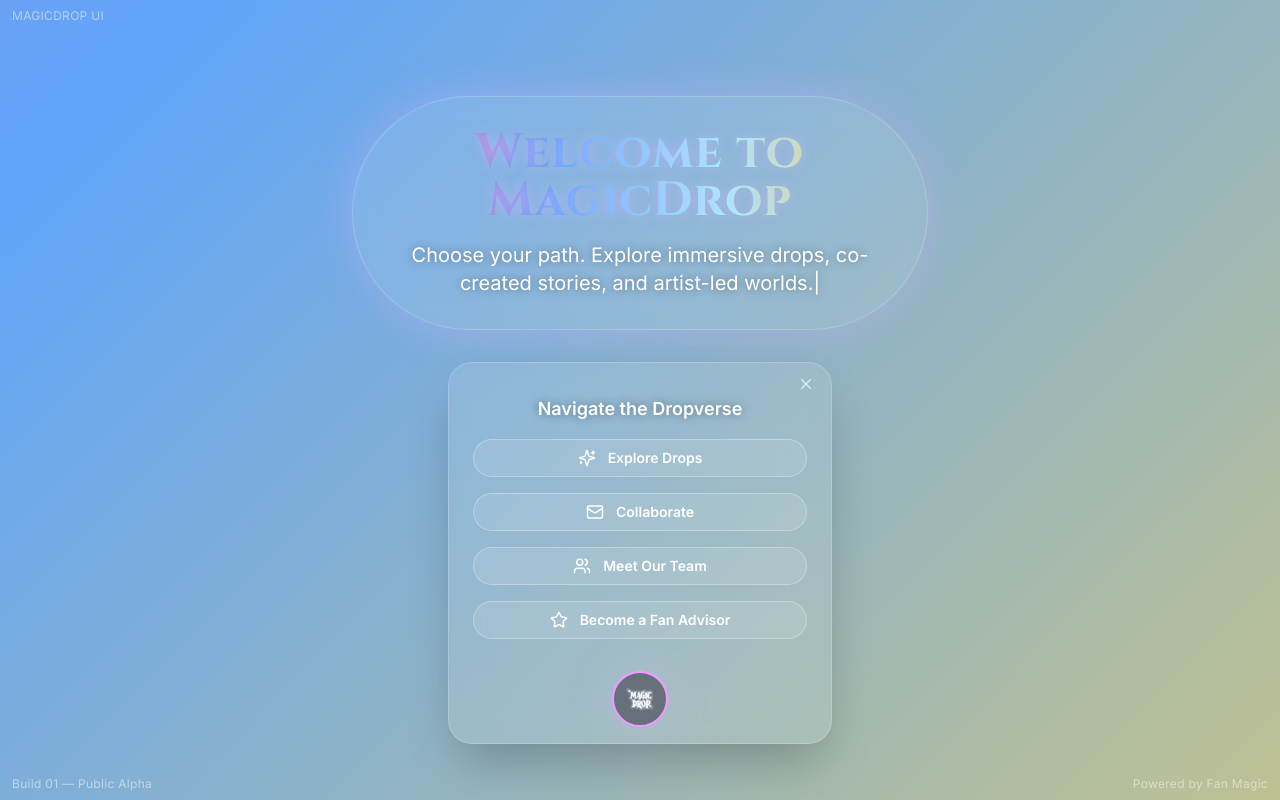
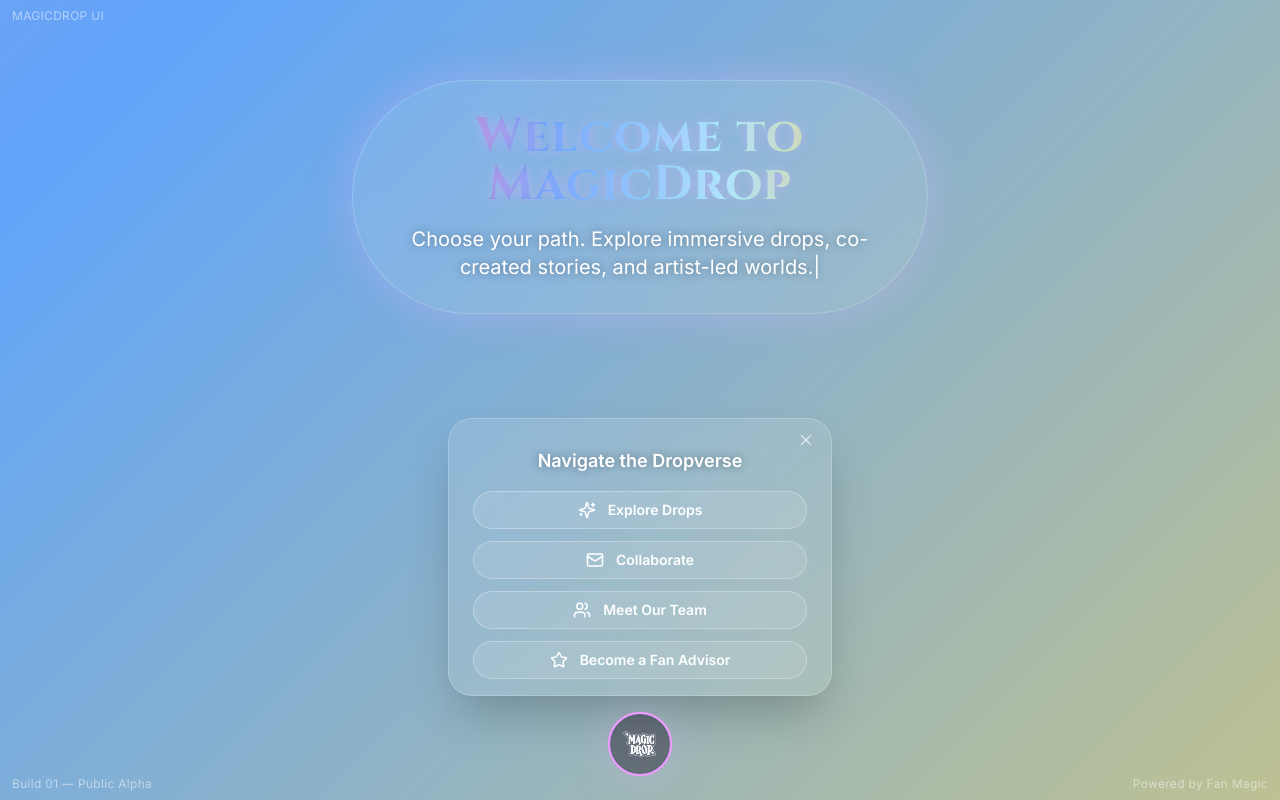
Before and after one commit to lovetoni222/magicdrop, a Next.js app: page /enter in a window 1280 px wide. Built offline with nearby package versions, Linux system fonts and the light colour scheme.

Commit message:
Tether nav menu and logo toggle in unified floating HUD

```diff
--- a/app/enter/page.tsx
+++ b/app/enter/page.tsx
@@ -6,7 +6,9 @@
 export default function EnterPage() {
   const [menuOpen, setMenuOpen] = useState(true);
   const [typedText, setTypedText] = useState("");
-  const fullText = "Choose your path. Explore immersive drops, co-created stories, and artist-led worlds.";
+  const fullText =
+    "Choose your path. Explore immersive drops, co-created stories, and artist-led worlds.";
+
   const clickAudioRef = useRef<HTMLAudioElement>(null);
   const ambientAudioRef = useRef<HTMLAudioElement>(null);
 
@@ -45,7 +47,7 @@
       <audio ref={ambientAudioRef} src="/ambient.mp3" preload="none" loop />
       <audio ref={clickAudioRef} src="/ui-hover.mp3" preload="none" />
 
-      {/* Background Gradient */}
+      {/* BACKGROUND */}
       <div className="absolute inset-0 z-0 animated-prism" />
 
       {/* HUD */}
@@ -53,8 +55,8 @@
       <p className="absolute bottom-2 left-3 text-xs text-white/50 font-mono tracking-wide z-50">Build 01 — Public Alpha</p>
       <p className="absolute bottom-2 right-3 text-xs text-white/50 font-mono tracking-wide z-50 text-right">Powered by Fan Magic</p>
 
-      {/* Header */}
-      <div className="relative z-20 flex flex-col items-center justify-center pt-24 text-center px-4 space-y-6">
+      {/* HEADER */}
+      <div className="relative z-20 flex flex-col items-center justify-center pt-20 text-center px-4 space-y-6">
         <div className="rounded-full bg-white/10 border border-white/20 p-6 md:p-8 backdrop-blur-md shadow-[0_0_40px_rgba(213,179,255,0.4)] max-w-xl">
           <h1 className="text-3xl md:text-5xl font-bold text-white font-cinzel rainbow-glow tracking-wide">
             Welcome to MagicDrop
@@ -66,7 +68,9 @@
         </div>
       </div>
 
-      {/* Nav + Logo Toggle (Grouped) */}
+      {/* FLOATING NAV HUD (menu + logo toggle) */}
+      <div className="absolute bottom-6 left-1/2 -translate-x-1/2 flex flex-col items-center gap-4 z-40">
+        {/* Nav Menu */}
         <AnimatePresence>
           {menuOpen && (
             <motion.div
@@ -74,7 +78,7 @@
               animate={{ y: 0, opacity: 1 }}
               exit={{ y: 40, opacity: 0 }}
               transition={{ duration: 0.4 }}
-            className="relative z-30 mt-8 px-6 py-4 bg-white/10 backdrop-blur-xl border border-white/20 rounded-3xl w-[90%] max-w-sm mx-auto shadow-2xl flex flex-col items-center gap-4"
+              className="px-6 py-4 bg-white/10 backdrop-blur-xl border border-white/20 rounded-3xl w-[90vw] max-w-sm shadow-2xl flex flex-col items-center gap-3"
             >
               <button
                 onClick={() => setMenuOpen(false)}
@@ -82,9 +86,9 @@
               >
                 <X size={18} />
               </button>
-
-            <h2 className="text-lg font-bold text-shadow-strong mt-4">Navigate the Dropverse</h2>
-
+              <h2 className="text-lg font-bold text-shadow-strong mt-3 mb-1">
+                Navigate the Dropverse
+              </h2>
               {[
                 { label: "Explore Drops", link: "/drops", icon: <Sparkles size={18} /> },
                 { label: "Collaborate", link: "/collaborate", icon: <Mail size={18} /> },
@@ -94,13 +98,16 @@
                 <button
                   key={item.link}
                   onClick={() => navigateTo(item.link)}
-                className="w-full flex items-center gap-3 justify-center px-5 py-2 rounded-full border border-white/30 bg-white/10 text-white hover:bg-purple-600 hover:border-purple-600 transition-all text-sm font-semibold"
+                  className="w-full flex items-center gap-3 justify-center px-5 py-2 rounded-full border border-white/30 bg-white/10 text-white hover:bg-purple-600 hover:border-purple-600 transition text-sm font-semibold"
                 >
                   {item.icon} {item.label}
                 </button>
               ))}
+            </motion.div>
+          )}
+        </AnimatePresence>
 
-            {/* Logo Toggle (inside nav now) */}
+        {/* Logo Toggle Button */}
         <motion.img
           onClick={() => {
             handleClickSound();
@@ -108,14 +115,12 @@
           }}
           src="/logo.png"
           alt="MagicDrop Nav"
-              className="mt-4 h-14 w-14 rounded-full border-2 border-purple-400 bg-black/40 p-2 cursor-pointer hover:scale-110 transition-transform duration-300 shimmer"
+          className="h-16 w-16 rounded-full border-2 border-purple-400 bg-black/40 p-2 cursor-pointer hover:scale-110 transition-transform duration-300 shimmer"
           whileTap={{ scale: 0.95 }}
         />
-          </motion.div>
-        )}
-      </AnimatePresence>
+      </div>
 
-      {/* Global styles */}
+      {/* STYLES */}
       <style jsx global>{`
         @import url('https://fonts.googleapis.com/css2?family=Cinzel:wght@700&family=Inter:wght@400;600&display=swap');
 
@@ -140,12 +145,8 @@
         }
 
         @keyframes rainbowPulse {
-          0%, 100% {
-            text-shadow: 0 0 10px rgba(213, 179, 255, 0.5);
-          }
-          50% {
-            text-shadow: 0 0 20px rgba(213, 179, 255, 0.9);
-          }
+          0%, 100% { text-shadow: 0 0 10px rgba(213, 179, 255, 0.5); }
+          50% { text-shadow: 0 0 20px rgba(213, 179, 255, 0.9); }
         }
 
         .blinking-cursor {
```
Lines whose indentation alone changed are shown as unchanged.
